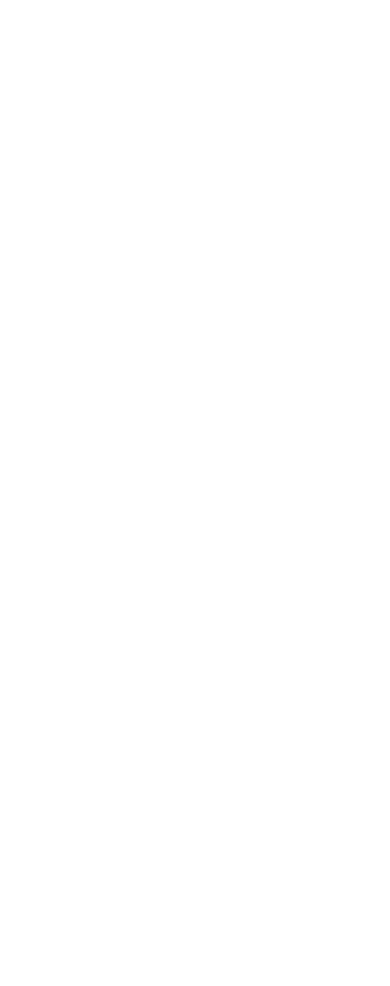
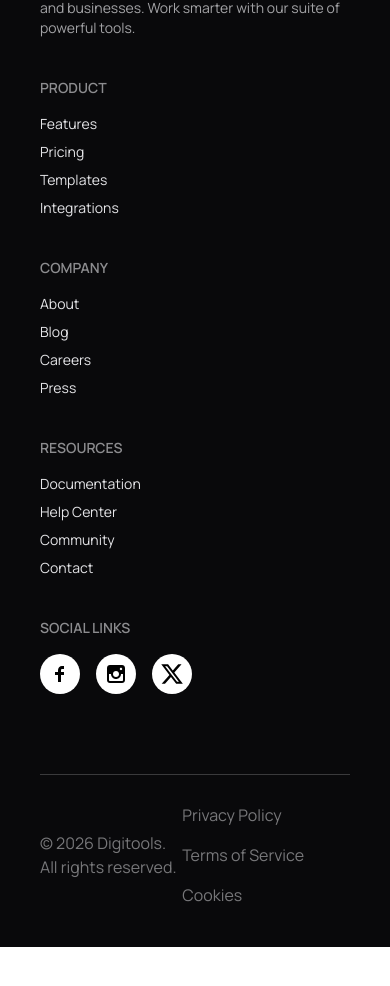
Before and after one commit to abusayadebu/digi-tools-project-a6, a React (Vite) app: page / in a window 390 px wide. Shown: the part 8657-9643 px from the top of the page. Before the commit the page ends 8551 px from the top, so only its background shows below. Built offline with nearby package versions, Linux system fonts and the light colour scheme.

Commit message:
footer section added as figma with responsive

```diff
--- a/src/App.jsx
+++ b/src/App.jsx
@@ -10,6 +10,7 @@
 import { toast, ToastContainer } from 'react-toastify'
 import GetStarted from './GetStarted'
 import PriceSection from './components/PriceSection'
+import Footer from './components/Footer'
 
 
 // fetch products
@@ -144,6 +145,9 @@
         <PriceSection pricePromise={pricePromise}></PriceSection>
       </Suspense>
 
+      {/* footer section */}
+      <Footer></Footer>
+
       {/* toast container */}
       <ToastContainer></ToastContainer>
     </>
--- /dev/null
+++ b/src/components/Footer.jsx
@@ -0,0 +1,64 @@
+import React from 'react';
+import { FaXTwitter } from 'react-icons/fa6';
+import { TiSocialFacebook, TiSocialInstagram } from 'react-icons/ti';
+
+const Footer = () => {
+    return (
+        <footer className="container mx-auto mb-12 bg-neutral text-neutral-content px-10 py-10 lg:px-28 lg:py-20">
+        <div className='footer sm:footer-horizontal'>
+            <div>
+        <a className="cursor-pointer text-3xl font-extrabold text-white">DigiTools</a>
+        <p className='max-w-sm opacity-70'>Premium digital tools for creators, professionals, and businesses. Work smarter with our suite of powerful tools.</p>
+
+        </div>
+  <nav>
+    <h6 className="footer-title">Product</h6>
+    <a className="link link-hover">Features</a>
+    <a className="link link-hover">Pricing</a>
+    <a className="link link-hover">Templates</a>
+    <a className="link link-hover">Integrations</a>
+  </nav>
+  <nav>
+    <h6 className="footer-title">Company</h6>
+    <a className="link link-hover">About</a>
+    <a className="link link-hover">Blog</a>
+    <a className="link link-hover">Careers</a>
+    <a className="link link-hover">Press</a>
+  </nav>
+  <nav>
+    <h6 className="footer-title">Resources</h6>
+    <a className="link link-hover">Documentation</a>
+    <a className="link link-hover">Help Center</a>
+    <a className="link link-hover">Community</a>
+    <a className="link link-hover">Contact</a>
+  </nav>
+  <nav>
+    <h6 className="footer-title">Social Links</h6>
+    <div className="grid grid-flow-col gap-4">
+      <a className='bg-white text-black rounded-full p-2 cursor-pointer'>
+        <TiSocialFacebook className='text-2xl'></TiSocialFacebook>
+      </a>
+      <a className='bg-white text-black rounded-full p-2 cursor-pointer'>
+        <TiSocialInstagram className='text-2xl'></TiSocialInstagram>
+      </a>
+      <a className='bg-white text-black rounded-full p-2 cursor-pointer'>
+        <FaXTwitter className='text-2xl'></FaXTwitter>
+      </a>
+    </div>
+  </nav>
+        </div>
+        <hr className='text-white opacity-20 mt-20'/>
+        <div className='flex items-center justify-between opacity-50 mt-7'>
+            <p>© 2026 Digitools. All rights reserved.</p>
+            <div className='flex items-center gap-4 lg:gap-8 flex-wrap'>
+                <a href="">Privacy Policy</a>
+                <a href="">Terms of Service</a>
+                <a href="">Cookies</a>
+            </div>
+        </div>
+
+</footer>
+    );
+};
+
+export default Footer;
```
